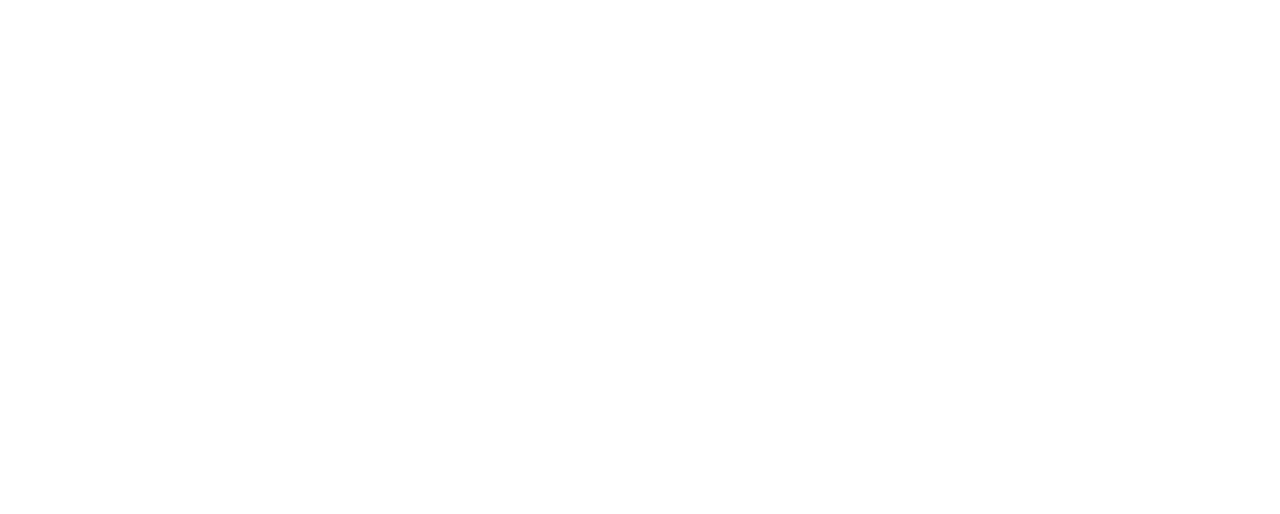
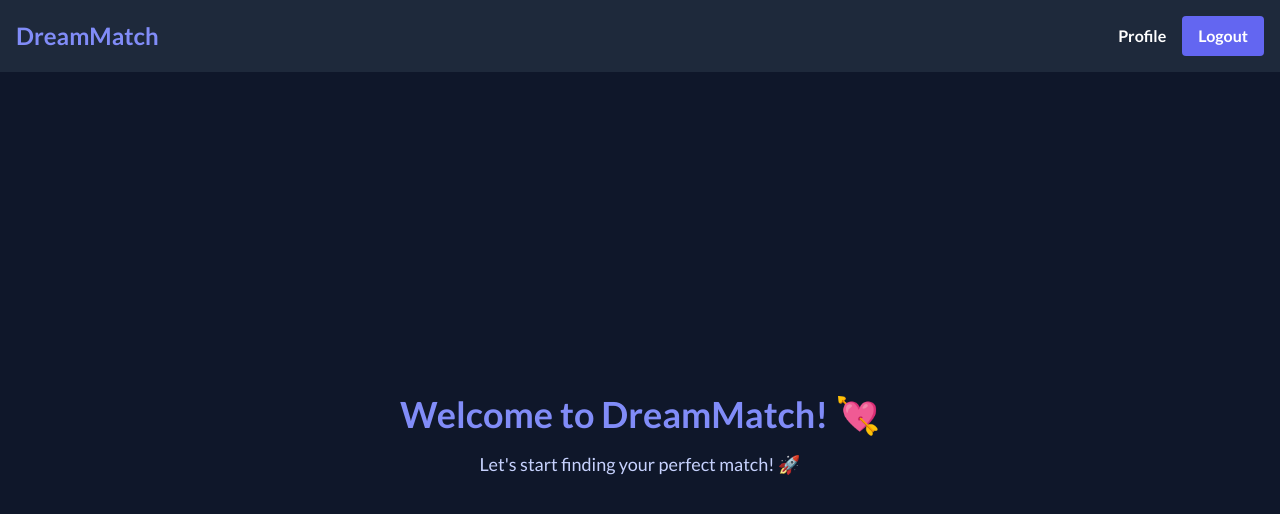
Before and after one commit to aakash-sachdev/dreammatch, a React (Vite) app in the folder frontend/: page /home in a window 1280 px wide. Shown: the top 514 px of the page. Built offline with nearby package versions, Linux system fonts and the light colour scheme.

Commit message:
Home-page & Navigation Navbar component created

```diff
--- /dev/null
+++ b/frontend/src/components/Navbar.jsx
@@ -0,0 +1,39 @@
+import { useNavigate } from 'react-router-dom'
+
+function Navbar() {
+  const navigate = useNavigate()
+
+  const handleLogout = () => {
+    // TODO: Proper logout logic later
+    navigate('/login')
+  }
+
+  return (
+    <nav className="flex justify-between items-center bg-slate-800 p-4">
+      <div
+        className="text-2xl font-bold text-indigo-400 cursor-pointer"
+        onClick={() => navigate('/home')}
+      >
+        DreamMatch
+      </div>
+
+      <div className="flex gap-4 items-center">
+        <button
+          className="text-white hover:text-indigo-400 font-semibold"
+          onClick={() => navigate('/profile')}
+        >
+          Profile
+        </button>
+
+        <button
+          onClick={handleLogout}
+          className="bg-indigo-500 hover:bg-indigo-600 px-4 py-2 rounded font-semibold transition duration-300"
+        >
+          Logout
+        </button>
+      </div>
+    </nav>
+  )
+}
+
+export default Navbar
--- a/frontend/src/pages/Home.jsx
+++ b/frontend/src/pages/Home.jsx
@@ -1,5 +1,22 @@
+import Navbar from '../components/Navbar'
+
 function Home() {
-  return <h1 className="text-white text-3xl">Home Page</h1>
+  return (
+    <div className="min-h-screen flex flex-col bg-slate-900 text-white">
+      <Navbar />
+
+      <main className="flex-grow flex flex-col justify-center items-center">
+        <h1 className="text-4xl font-bold mb-4  text-indigo-400">
+          {' '}
+          Welcome to DreamMatch! 💘
+        </h1>
+        <p className="text-lg text-indigo-200">
+          {' '}
+          Let's start finding your perfect match! 🚀{' '}
+        </p>
+      </main>
+    </div>
+  )
 }
 
 export default Home
--- a/frontend/src/pages/Login.jsx
+++ b/frontend/src/pages/Login.jsx
@@ -22,7 +22,7 @@
     }
 
     toast.success('Login successful! 🎉')
-    navigate('/')
+    navigate('/home')
   }
 
   return (
--- a/frontend/src/pages/Signup.jsx
+++ b/frontend/src/pages/Signup.jsx
@@ -32,7 +32,7 @@
     }
 
     toast.success('Signup successful! 🎉')
-    navigate('/')
+    navigate('/home')
   }
 
   return (
```
